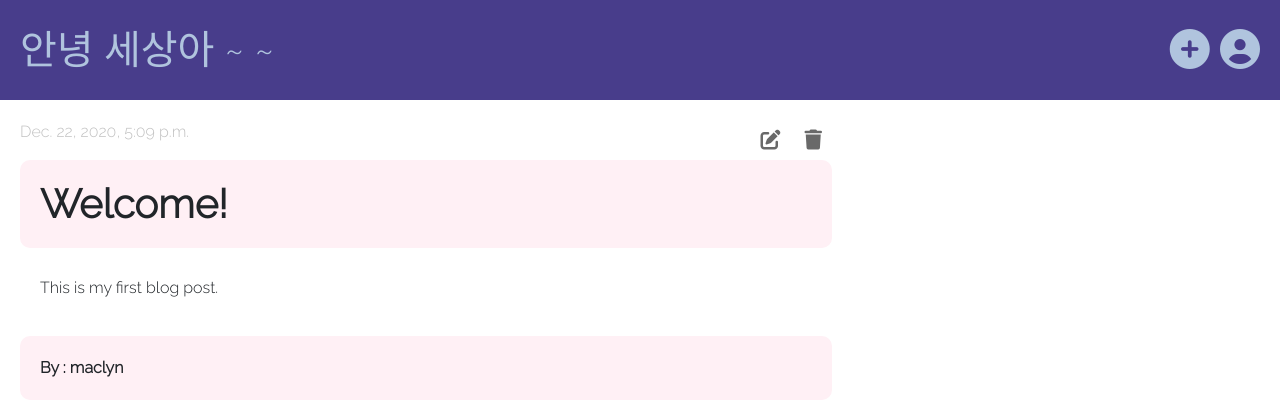
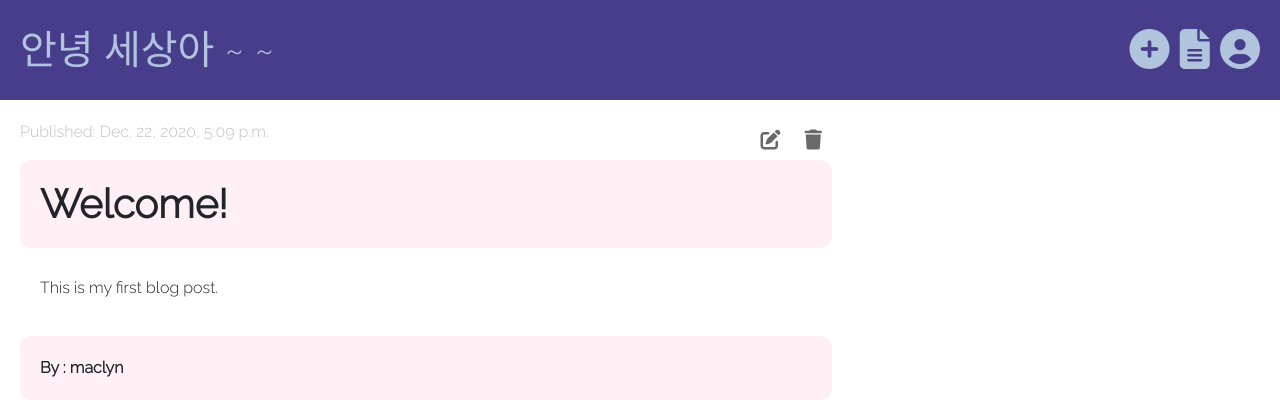
Before and after one commit to maclyn02/DjangoBloggingApp, a Django app: page /post/1/ in a window 1280 px wide. Shown: the top 420 px of the page. Run offline with Django 3.2, Linux system fonts and the light colour scheme; a user stored in the database is signed in; data comes from the database, SQL or seed files in the repository; both versions use the stored data as it was after the commit; some libraries are stand-ins or nearby versions.

Commit message:
added functionality to create and publish drafts

```diff
--- a/blog/templates/blog/base_page.html
+++ b/blog/templates/blog/base_page.html
@@ -18,6 +18,7 @@
         <div>
             {% if user.is_authenticated %}
                 <a href="{% url 'post_new' %}" data-toggle="tooltip" title="Create a new post"><i class="fas fa-plus-circle"></i></a>
+                <a href="{% url 'post_draft_list' %}" data-toggle="tooltip" title="View Drafts"><i class="fas fa-file-alt"></i></a>
             {% endif %}
             <a href="{% url 'post_new' %}"><i class="fas fa-user-circle"></i></a>
         </div>
--- a/blog/templates/blog/post_details.html
+++ b/blog/templates/blog/post_details.html
@@ -1,20 +1,29 @@
 {% extends 'blog/base_page.html' %}
 
 {% block content %}
-    {% if post_details.published_date %}
     <div class="">
         <div class="details-header-row">
-            <p class="date">{{ post_details.published_date }}</p>
+            {% if post_details.published_date %}
+                <p class="date">Published: {{ post_details.published_date }}</p>
                 <div>
                     {% if user.is_authenticated %}
                         <a href="{% url 'post_edit' primary_key=post_details.pk %}"><i class="fas fa-edit"></i></a>
                         <a href="{% url 'post_delete' primary_key=post_details.pk %}"><i class="fas fa-trash"></i></a>
                     {% endif %}
                 </div>
+            {% else %}
+                <p class="date">Created: {{ post_details.created_date }}</p>
+                <div>
+                    {% if user.is_authenticated %}
+                        <a href="{% url 'post_publish' primary_key=post_details.pk %}" data-toggle="tooltip" title="Publish"><i class="fas fa-upload"></i></a>
+                        <a href="{% url 'post_edit' primary_key=post_details.pk %}" data-toggle="tooltip" title="Edit"><i class="fas fa-edit"></i></a>
+                        <a href="{% url 'post_delete' primary_key=post_details.pk %}" data-toggle="tooltip" title="Delete"><i class="fas fa-trash"></i></a>
+                    {% endif %}
+                </div>
+            {% endif %}
         </div>
         <h1 class="details-title">{{ post_details.title }}</h1>
         <p class="details-text">{{ post_details.text | linebreaksbr }}</p>
         <p class="details-author">By : {{ post_details.author }}</p>
     </div>
-    {% endif %}
 {% endblock %}
--- a/blog/templates/blog/post_list.html
+++ b/blog/templates/blog/post_list.html
@@ -3,7 +3,11 @@
 {% block content %}
     {% for post in posts %}
     <div class="row-content">
-        <p class="date"> {{ post.published_date }} </p>
+        {% if post.published_date %}
+            <p class="date">Published: {{ post.published_date }} </p>
+        {% else %}
+            <p class="date">Created: {{ post.created_date }} </p>
+        {% endif %}
         <h2><a href="{% url 'post_details' primary_key=post.pk %}"> {{ post.title }} </a></h2>
         <p> {{ post.text | linebreaksbr }} </p>
     </div>
--- a/blog/urls.py
+++ b/blog/urls.py
@@ -5,6 +5,8 @@ urlpatterns = [
     path('', views.post_list, name='post_list'),
     path('post/<int:primary_key>/', views.post_details, name='post_details'),
     path('post/new', views.post_new, name='post_new'),
+    path('drafts', views.post_draft_list, name='post_draft_list'),
+    path('post/publish/<int:primary_key>', views.post_publish, name='post_publish'),
     path('post/edit/<int:primary_key>', views.post_edit, name='post_edit'),
     path('post/delete/<int:primary_key>', views.post_delete, name='post_delete')
 ]
--- a/blog/views.py
+++ b/blog/views.py
@@ -7,6 +7,14 @@ from .models import Post
 # Create your views here.
 def post_list(request):
     posts = Post.objects.filter(published_date__lte=timezone.now()).order_by('-published_date')
+    posts_for_frontend = {
+        'posts': posts
+    }
+    return render(request, 'blog/post_list.html', posts_for_frontend)
+
+
+def post_draft_list(request):
+    posts = Post.objects.filter(published_date__isnull=True).order_by('-created_date')
     posts_for_frontend = {
         'posts': posts
     }
@@ -28,7 +36,7 @@ def post_new(request):
         if form.is_valid():
             post = form.save(commit=False)
             post.author = request.user
-            post.published_date = timezone.now()
+            # post.published_date = timezone.now()
             post.save()
             return redirect('post_details', primary_key=post.pk)
     # Else request is GET (i.e) when + button is clicked to request form rendering
@@ -40,6 +48,14 @@ def post_new(request):
         return render(request, 'blog/post_edit.html', form_for_frontend)
 
 
+def post_publish(request, primary_key):
+    # Find the post using primary_key
+    post = get_object_or_404(Post, pk=primary_key)
+    post.published_date = timezone.now()
+    post.save()
+    return redirect('post_list')
+
+
 def post_edit(request, primary_key):
     post = get_object_or_404(Post, pk=primary_key)
 
@@ -49,7 +65,7 @@ def post_edit(request, primary_key):
         if form.is_valid():
             post = form.save(commit=False)
             post.author = request.user
-            post.published_date = timezone.now()
+            # post.published_date = timezone.now()
             post.save()
             return redirect('post_details', primary_key=primary_key)
     # else render the edit form with pre-filled values
@@ -57,9 +73,7 @@ def post_edit(request, primary_key):
         form = PostForm(instance=post)
         form_for_frontend = {
             'form': form,
-            'post': post
         }
-        print(request.GET)
         return render(request, 'blog/post_edit.html', form_for_frontend)
 
 
```
Also changed, not shown: db.sqlite3. Lines whose indentation alone changed are shown as unchanged.
